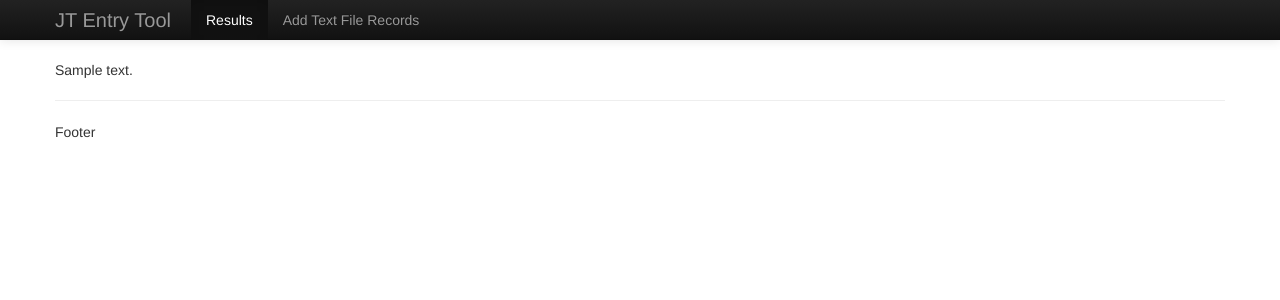
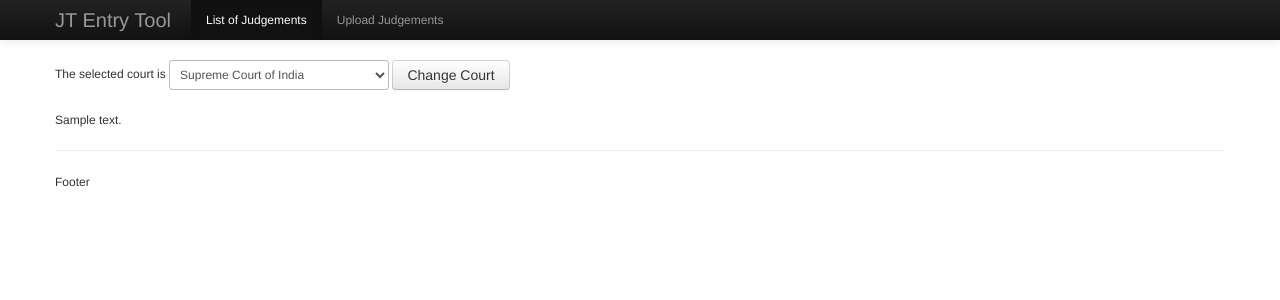
Before and after one commit to keshavashta/jt_entry_tool, a CodeIgniter app: template application/views/layouts/default.php in a window 1280 px wide. Shown: the top 300 px of the page. Run offline with CodeIgniter, Linux system fonts and the light colour scheme; the template is opened without the code that fills it: most values are stand-ins (such as "Sample title", 1, 10 or a date in 2020); some libraries are stand-ins or nearby versions.

Commit message:
updated court selection

```diff
--- a/application/config/autoload.php
+++ b/application/config/autoload.php
@@ -52,7 +52,7 @@ $autoload['packages'] = array();
 |	$autoload['libraries'] = array('database', 'session', 'xmlrpc');
 */
 
-$autoload['libraries'] = array('template','database','jt_file_loader');
+$autoload['libraries'] = array('template','database','jt_file_loader', 'session');
 
 
 /*
@@ -64,7 +64,7 @@ $autoload['libraries'] = array('template','database','jt_file_loader');
 |	$autoload['helper'] = array('url', 'file');
 */
 
-$autoload['helper'] = array('url','string','jt_html_helper','form');
+$autoload['helper'] = array('url','string','jt_html_helper','form', 'app_helper');
 
 
 /*
--- a/application/config/config.php
+++ b/application/config/config.php
@@ -14,7 +14,7 @@
 | path to your installation.
 |
 */
-$config['base_url']	= 'http://jtentrytool.localhost.com/';
+$config['base_url']	= 'http://jt.localhost.com/';
 
 /*
 |--------------------------------------------------------------------------
@@ -224,7 +224,7 @@ $config['cache_path'] = '';
 | MUST set an encryption key.  See the user guide for info.
 |
 */
-$config['encryption_key'] = '';
+$config['encryption_key'] = 'rWe0e5jg70TlDPcl5CwYrWe0e5jg70TlDPcl5CwYrWe0e5jg70TlDPcl5CwY';
 
 /*
 |--------------------------------------------------------------------------
--- a/application/config/database.php
+++ b/application/config/database.php
@@ -51,7 +51,7 @@ $active_record = TRUE;
 $db['default']['hostname'] = 'localhost';
 $db['default']['username'] = 'root';
 $db['default']['password'] = '';
-$db['default']['database'] = 'jt';
+$db['default']['database'] = 'jt_sc';
 $db['default']['dbdriver'] = 'mysql';
 $db['default']['dbprefix'] = '';
 $db['default']['pconnect'] = TRUE;
--- /dev/null
+++ b/application/helpers/app_helper.php
@@ -0,0 +1,107 @@
+<?php
+
+function load_database() {
+    $courts = array();
+    $courts[0] = "jt_sc";
+    $courts[1] = "jt_allahadbad";
+    $courts[2] = "jt_andhra";
+    $courts[3] = "jt_bombay";
+    $courts[4] = "jt_calcutta";
+    $courts[5] = "jt_chattisgarh";
+    $courts[6] = "jt_delhi";
+    $courts[7] = "jt_gauhati";
+    $courts[8] = "jt_gujarat";
+    $courts[9] = "jt_himachal";
+    $courts[10] = "jt_jk";
+    $courts[11] = "jt_jharkhand";
+    $courts[12] = "jt_karnatka";
+    $courts[13] = "jt_kerala";
+    $courts[14] = "jt_mp";
+    $courts[15] = "jt_madras";
+    $courts[16] = "jt_orrissa";
+    $courts[17] = "jt_patna";
+    $courts[18] = "jt_punjab_haryand";
+    $courts[19] = "jt_rajasthan";
+    $courts[20] = "jt_sikkim";
+    $courts[21] = "jt_uttarakhand";
+
+    $court_id = get_selected_court_id();
+
+    //if no court is found, set supreme court as default court
+    if (empty($court_id))
+        $court_id = 0;
+
+    if ($court_id < 0 || $court_id > 21) {
+        return null;
+    }
+
+    $ci =& get_instance();
+    $db_instance = $ci->load->database(get_database_config($courts[$court_id]), TRUE);
+    return $db_instance;
+}
+
+//todo: update this to have a single function for getting selected court name and id
+function get_court_name() {
+    $courts = get_courts();
+    $ci =& get_instance();
+    $court_id = $ci->session->userdata('court');
+    //if no court is found, set supreme court as default court
+    if (empty($court_id))
+        $court_id = 0;
+
+    return $courts[$court_id];
+}
+
+function get_selected_court_id() {
+    $ci =& get_instance();
+    $court_id = $ci->session->userdata('court');
+    //if no court is found, set supreme court as default court
+    if (empty($court_id))
+        $court_id = 0;
+
+    return $court_id;
+}
+
+function get_courts() {
+    $courts = array();
+    $courts[0] = "Supreme Court of India";
+    $courts[1] = "Allahabad High Court";
+    $courts[2] = "Andhra Pradesh High Court";
+    $courts[3] = "Bombay High Court";
+    $courts[4] = "Calcutta High Court";
+    $courts[5] = "Chhattisgarh High Court";
+    $courts[6] = "Delhi High Court";
+    $courts[7] = "Gauhati High Court";
+    $courts[8] = "Gujarat High Court";
+    $courts[9] = "Himachal Pradesh High Court";
+    $courts[10] = "Jammu and Kashmir High Court";
+    $courts[11] = "Jharkhand High Court";
+    $courts[12] = "Karnataka High Court";
+    $courts[13] = "Kerala High Court";
+    $courts[14] = "Madhya Pradesh High Court";
+    $courts[15] = "Madras High Court";
+    $courts[16] = "Orissa High Court";
+    $courts[17] = "Patna High Court";
+    $courts[18] = "Punjab and Haryana High Court";
+    $courts[19] = "Rajasthan High Court";
+    $courts[20] = "Sikkim High Court";
+    $courts[21] = "Uttarakhand High Court";
+
+    return $courts;
+}
+
+function get_database_config($db_name) {
+    $config['hostname'] = "localhost";
+    $config['username'] = "root";
+    $config['password'] = "";
+    $config['database'] = $db_name;
+    $config['dbdriver'] = "mysql";
+    $config['dbprefix'] = "";
+    $config['pconnect'] = FALSE;
+    $config['db_debug'] = TRUE;
+    $config['cache_on'] = FALSE;
+    $config['cachedir'] = "";
+    $config['char_set'] = "utf8";
+    $config['dbcollat'] = "utf8_general_ci";
+    return $config;
+}
--- a/application/helpers/jt_html_helper.php
+++ b/application/helpers/jt_html_helper.php
@@ -7,11 +7,10 @@
  * To change this template use File | Settings | File Templates.
  */
 
- function get_line_seperated_text($text)
-{
+function get_line_seperated_text($text) {
     if (empty($text))
         return "";
     else
-        return str_replace("\n", "</br>", $text);
+        return str_replace("\n", "<br /> <br />", $text);
 
 }
--- a/application/models/judgement_model.php
+++ b/application/models/judgement_model.php
@@ -6,8 +6,7 @@
  * Time: 3:13 PM
  * To change this template use File | Settings | File Templates.
  */
-class Judgement_Model extends CI_Model
-{
+class Judgement_Model extends CI_Model {
     public $id;
     public $keycode; //this keycode is an alphanumeric string
     public $court;
@@ -28,48 +27,46 @@ class Judgement_Model extends CI_Model
     public $judgement;
     public $page_count = 10;
 
-    public function get_judgement_count()
-    {
+    public function get_judgement_count() {
         $sql = "select count(*) as count from judgements";
         $query = $this->db->query($sql);
         $result = $query->row();
         return $result;
     }
 
-    public function __toString()
-    {
+    public function __toString() {
         return "";
     }
 
-    public function getResults($starting_index, $end_index)
-    {
-
-        $this->db->select('Keycode,Date,Appellant,Respondent,FileName');
-        $this->db->from('judgements');
-        $this->db->limit($end_index, $starting_index);
-        $this->db->order_by('Date', 'desc');
-        $query = $this->db->get()->result();
+    public function getResults($starting_index, $end_index) {
+        $db = load_database();
+        $db->select('Keycode,Date,Appellant,Respondent,FileName');
+        $db->from('judgements');
+        $db->limit($end_index, $starting_index);
+        $db->order_by('Date', 'desc');
+        $query = $db->get()->result();
         return $query;
     }
 
-    public function get_judgement($keycode)
-    {
-        $this->db->select('*');
-        $this->db->from('judgements');
-        $this->db->where('Keycode', $keycode);
-        $result = $this->db->get()->row();
+    public function get_judgement($keycode) {
+        $db = load_database();
+        $db->select('*');
+        $db->from('judgements');
+        $db->where('Keycode', $keycode);
+        $result = $db->get()->row();
         return $result;
     }
 
-    public function update_judgement($data)
-    {
-        $this->db->where('keycode', $data['keycode']);
-        $this->db->update('judgements', $data);
+    public function update_judgement($data) {
+        $db = load_database();
+        $db->where('keycode', $data['keycode']);
+        $db->update('judgements', $data);
     }
 
 
-    public function save_judgement()
-    {
+    public function save_judgement() {
+        $db = load_database();
+
         $judgement_data = array();
         $judgement_data['keycode'] = $this->keycode;
         $judgement_data['court'] = $this->court;
@@ -84,15 +81,16 @@ class Judgement_Model extends CI_Model
         foreach ($this->citation as $citation) {
             $citation->save_citation();
         }
+
         $sql = "INSERT  INTO judgements (keycode, court, appellant, respondent,date,judges,advocates,caseno,headnote,judgement) VALUES (?,?,?,?,?,?,?,?,?,?);";
-        $this->db->query($sql, array($judgement_data['keycode'],  "SC",  $this->appellant, $this->respondent,$this->case_date->format('Y-m-d H:i:s'),
-            $this->judges, $this->advocates ,$this->case_number,  $this->headnote,$this->judgement));
+        $db->query($sql, array($judgement_data['keycode'], get_court_name(), $this->appellant, $this->respondent, $this->case_date->format('Y-m-d H:i:s'),
+            $this->judges, $this->advocates, $this->case_number, $this->headnote, $this->judgement));
 
     }
 
-    public function insert_judgement($data)
-    {
-        $this->db->insert('judgements', $data);
-        return $this->db->insert_id();
+    public function insert_judgement($data) {
+        $db = load_database();
+        $db->insert('judgements', $data);
+        return $db->insert_id();
     }
 }
--- a/application/views/layouts/default.php
+++ b/application/views/layouts/default.php
@@ -9,6 +9,11 @@
         body {
             padding-top: 60px;
             padding-bottom: 40px;
+            font-size: 12px;
+        }
+
+        label, input, button, select, textarea {
+            font-size: 12px;
         }
     </style>
     <script type='text/javascript' src='https://ajax.googleapis.com/ajax/libs/jquery/1.7.2/jquery.min.js'></script>
@@ -27,19 +32,30 @@
                 <span class="icon-bar"></span>
             </a>
             <a class="brand" href="<?php echo base_url("welcome");?>">JT Entry Tool</a>
+
             <div class="nav-collapse collapse">
                 <ul class="nav">
-                    <li class="active"><a href="<?php echo base_url("welcome/results");?>">Results</a></li>
-                    <li><a href="<?php echo base_url("welcome");?>">Add Text File Records</a></li>
+                    <li class="active"><a href="<?php echo base_url("welcome/results");?>">List of Judgements</a></li>
+                    <li><a href="<?php echo base_url("welcome/upload");?>">Upload Judgements</a></li>
                 </ul>
             </div>
         </div>
     </div>
 </div>
 
+<div class="container">
+    <div class="row">
+        <div class="span12">
+            <form class="form-inline" method="post" action="<?php echo base_url("/welcome/change_court"); ?>">
+                <label>The selected court is </label>
+                <?php echo form_dropdown("court", get_courts(), get_selected_court_id()) ?>
+                <input class="btn" type="submit" value="Change Court"/>
+            </form>
+        </div>
+    </div>
+</div>
 
 <div class="container">
-
     <?php echo $template['body']; ?>
 
     <hr>
```
Also changed, not shown: application/controllers/welcome.php (+19 -19 lines), application/libraries/JT_File_Loader.php (+14 -28 lines), application/models/citation_model.php (+23 -30 lines), application/helpers/app_config.php (deleted).
